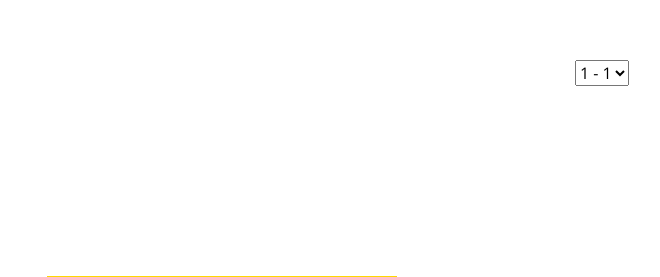
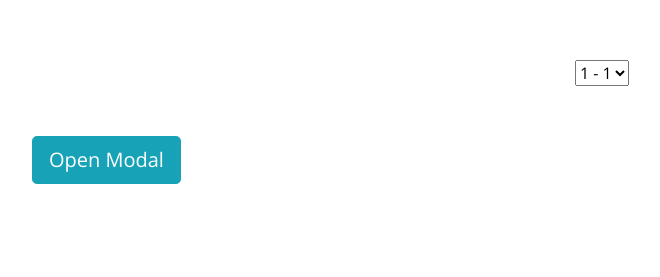
Before and after one commit to Heimdalbe/Jormungandr, a Django app: page /praesidium/ in a window 1280 px wide. Shown: the part 80-357 px from the top of the page, without its empty margins (38-698 px from the left). Run offline with Django 3.2, Linux system fonts and the light colour scheme; tables that the repository leaves empty hold one stand-in row (values such as "Sample post"); some libraries are stand-ins or nearby versions.

Commit message:
temp commit so things wont blow up

```diff
--- a/Jormungandr/static/js/main.js
+++ b/Jormungandr/static/js/main.js
@@ -6,6 +6,27 @@
 */
 !(function($) {
   "use strict";
+
+let modal
+let modalOpenable=false
+
+$(document).ready(function() {
+
+
+    console.log("derp")
+    let temp = $("#modal")
+    modalOpenable = !!temp.length
+    if(modalOpenable)
+        modal=$("#modal")[0]
+    modal.modal()
+})
+
+$(".extendable").click(() => {
+let clicked=$(this)[0]
+let member = clicked.data("member")
+console.log(member)
+
+})
 
   // Smooth scroll for the navigation menu and links with .scrollto classes
   $(document).on('click', '.nav-menu a, .mobile-nav a, .scrollto', function(e) {
--- /dev/null
+++ b/Jormungandr/static/js/praesidium.js
@@ -0,0 +1,3 @@
+/**
+All interactions needed in the praesidium.html template are handled here
+*/
--- a/Jormungandr/templates/Jormungandr/praesidium.html
+++ b/Jormungandr/templates/Jormungandr/praesidium.html
@@ -27,7 +27,7 @@
 
                 <div class="row" id="extendedinfo hide" >
 
-
+                <button type="button" class="btn btn-info btn-lg" data-toggle="modal" data-target="#modal">Open Modal</button>
 
                 </div>
 
@@ -35,7 +35,9 @@
                 <div class="row" >
                     {% for lid in praesidium %}
 
-                    <div class="col-lg-4 col-md-6" style="margin-bottom: 75px">
+
+
+                    <div class="col-lg-4 col-md-6 extendable" data-member="{{ lid.id }}" style="margin-bottom: 75px">
 
                         <!--Base info-->
                         <div class="member" data-aos="fade-up">
@@ -58,6 +60,26 @@
                     {% endfor %}
                 </div>
             </div>
+            <!-- Modal -->
+  <div class="modal fade" id="modal" role="dialog">
+    <div class="modal-dialog">
+
+      <!-- Modal content-->
+      <div class="modal-content">
+        <div class="modal-header">
+
+          <h4 class="modal-title">Modal Header</h4>
+        </div>
+        <div class="modal-body">
+          <p>Some text in the modal.</p>
+        </div>
+        <div class="modal-footer">
+          <button type="button" class="btn btn-default" data-dismiss="modal">Close</button>
+        </div>
+      </div>
+
+    </div>
+  </div>
         </div>
     </section>
 </div>
@@ -82,16 +104,6 @@
             <!--</div>-->
           <!--</div>-->
 
-
-<style>
-
-.debug{
-    border: 1px solid green;
-}
-
-.extendedcontainer{
-    margin-top: 50px;
-    height: 200px;
-}
-
-</style>
+<script src="../../static/js/praesidium.js" />
+  <!--<script src="https://ajax.googleapis.com/ajax/libs/jquery/3.5.1/jquery.min.js"></script>-->
+  <!--<script src="https://maxcdn.bootstrapcdn.com/bootstrap/3.4.1/js/bootstrap.min.js"></script>-->
```
